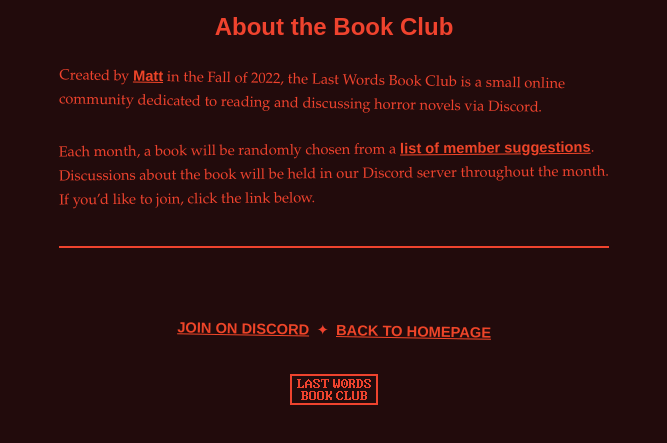
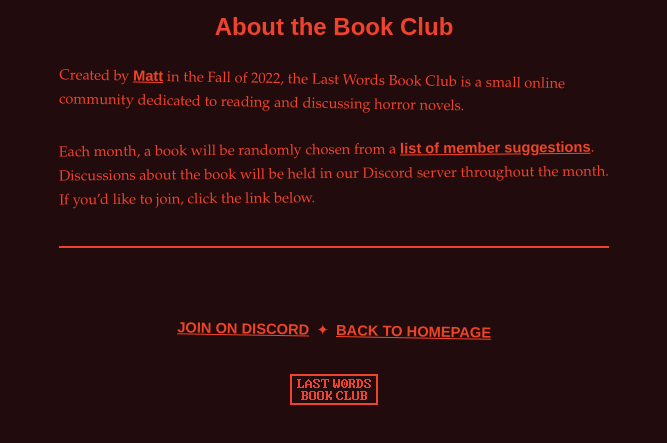
Before and after one commit to mattcolewilson/last-words, a plain HTML site: page about.html in a window 1280 px wide. Shown: the part 189-632 px from the top of the page, without its empty margins (306-973 px from the left). Drawn offline with Linux system fonts and the light colour scheme; a web font is replaced by a local one.

Commit message:
Update about.html

```diff
--- a/about.html
+++ b/about.html
@@ -28,7 +28,7 @@
 
 <h1>About the Book Club</h1>
 
-<p style="transform: rotate(1deg);">Created by <a href="https://mattcolewilson.com/about.html" target="_blank">Matt</a> in the Fall of 2022, the Last Words Book Club is a small online community dedicated to reading and discussing horror novels via Discord.</p>
+<p style="transform: rotate(1deg);">Created by <a href="https://mattcolewilson.com/about.html" target="_blank">Matt</a> in the Fall of 2022, the Last Words Book Club is a small online community dedicated to reading and discussing horror novels.</p>
 
 <p style="transform: rotate(-0.5deg);">Each month, a book will be randomly chosen from a <a href="https://docs.google.com/spreadsheets/d/1qiI86fo-NP0GZeWCnmX3RPT5l7IychQLYWJxI4jqTJ4/edit?usp=sharing" target="_blank">list of member suggestions</a>. Discussions about the book will be held in our Discord server throughout the month. If you’d like to join, click the link below.</p>
 
```
